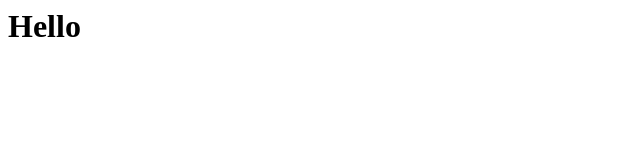
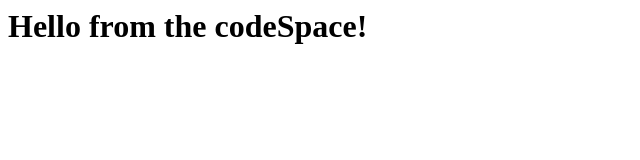
Before and after one commit to MohanKandisa/skills-code-with-codespaces, a plain HTML site: page index.html in a window 1280 px wide. Shown: the whole page, without its empty margins (0-640 px from the left). Drawn offline with Linux system fonts and the light colour scheme.

Commit message:
Adding hello from the codespace!

```diff
--- a/index.html
+++ b/index.html
@@ -1,3 +1,3 @@
 <html>
-  <h1>Hello</h1>
+  <h1>Hello from the codeSpace!</h1>
 </html>
```
